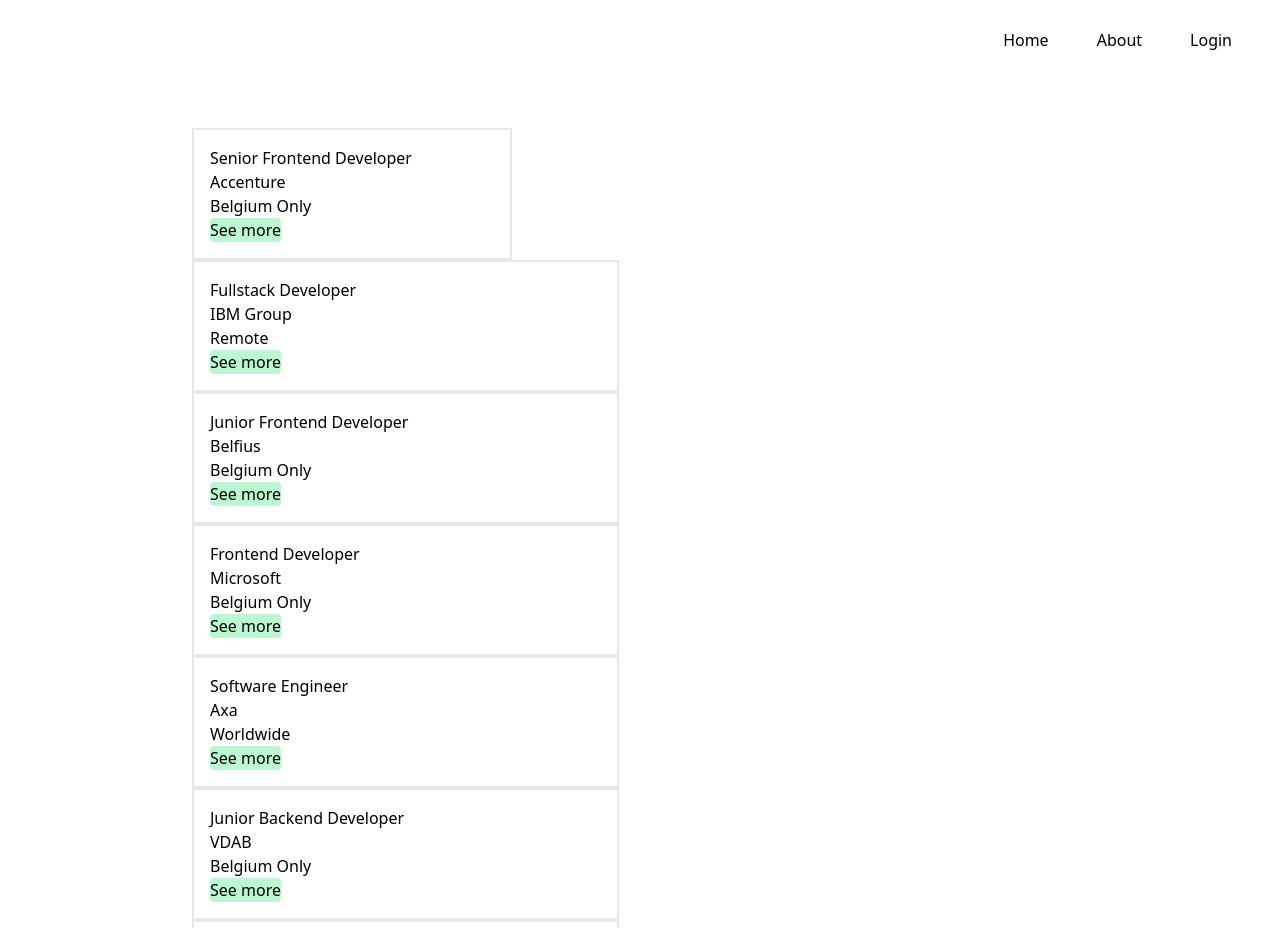
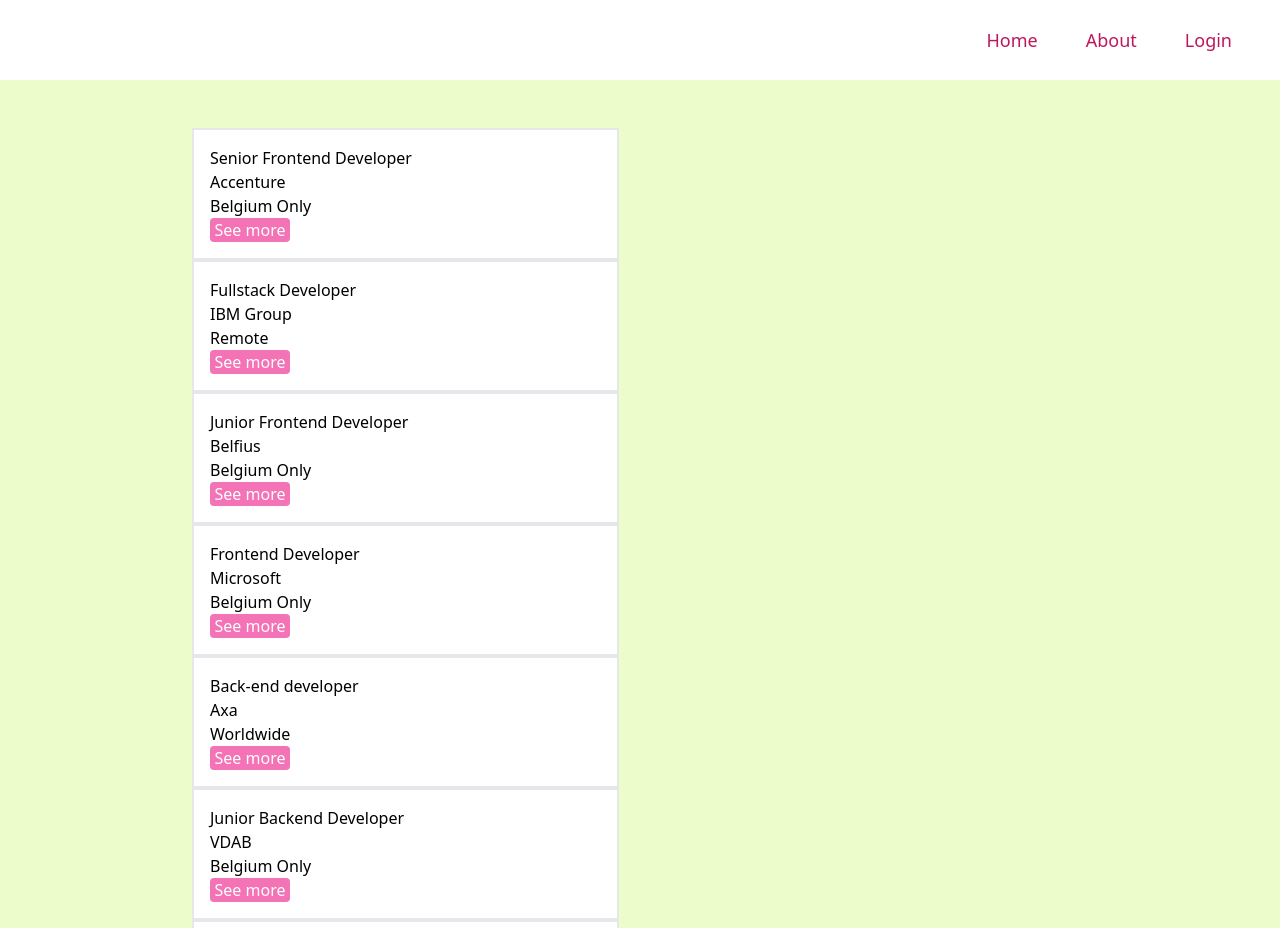
Before and after one commit to imanchamileva/project, a React (Create React App) app: page /jobs in a window 1280 px wide. Built offline with nearby package versions, Linux system fonts and the light colour scheme.

Commit message:
colors added

```diff
--- a/src/App.js
+++ b/src/App.js
@@ -16,9 +16,9 @@
 
       <Router>
         <nav className="w-full h-20 flex justify-end items-center mx-auto">
-          <Link className="pr-12" to="/">Home</Link>
-          <Link className="pr-12" to="/about">About</Link>
-          <Link className="pr-12" to="login">Login</Link>
+          <Link className="pr-12 text-pink-700 text-lg" to="/">Home</Link>
+          <Link className="pr-12 text-pink-700 text-lg" to="/about">About</Link>
+          <Link className="pr-12 text-pink-700 text-lg" to="login">Login</Link>
         </nav>
         <Routes>
           <Route path="/" element={<SearchJob />} />
--- a/src/components/Header.js
+++ b/src/components/Header.js
@@ -3,10 +3,10 @@
 const Header = () => {
 
     return(
-        <div className="h-24 w-full  flex justify-end pr-4 flex items-center">
-            <a href="" className="pr-4">Se connecter</a>
-            <a href="" className="pr-4">S'inscrire</a>
-            <a href="" className="pr-4">A propos</a>
+        <div className="h-24 w-full  flex justify-end pr-4 items-center">
+            <a href="" className="pr-4 text-pink-700">Se connecter</a>
+            <a href="" className="pr-4 text-pink-700">S'inscrire</a>
+            <a href="" className="pr-4 text-pink-700">A propos</a>
         </div>
     )
 }
--- a/src/components/JobOffers.js
+++ b/src/components/JobOffers.js
@@ -72,7 +72,7 @@
             "logo": "./images/loop-studios.svg",
             "new": false,
             "featured": false,
-            "position": "Software Engineer",
+            "position": "Back-end developer",
             "role": "FullStack",
             "level": "Midweight",
             "postedAt": "1w ago",
@@ -156,10 +156,9 @@
             "languages": ["JavaScript"],
             "tools": ["React", "Sass"]
         }
-
     ])
     return (
-        <Jobs datas={datas}/>
+        <Jobs datas={datas} />
     )
 }
 
--- a/src/components/Jobs.js
+++ b/src/components/Jobs.js
@@ -92,15 +92,15 @@
 
   return (
 
-    <div className="flex flex-row pt-12">
-      <div className="overflow-y-auto h-screen ml-48 mr-48 w-1/3">
-        <div className="border-2 h-18 w-80 p-4">
+    <div className="flex flex-row pt-12 bg-lime-100">
+      <div className="overflow-y-auto h-screen ml-48 mr-48 w-1/3 bg-white">
+        <div className="border-2 h-18 p-4">
           {infos.slice(0, 1).map((info, i) => (
             <div key={i}>
               <p className="text-bold">{info.position}</p>
               <p>{info.company}</p>
               <p>{info.location}</p>
-              <button onClick={handleClick1} className="bg-green-200 rounded">See more</button>
+              <button onClick={handleClick1} className="bg-pink-400 text-white w-20 rounded">See more</button>
             </div>
           ))}
         </div>
@@ -110,7 +110,7 @@
               <p className="text-bold">{info.position}</p>
               <p>{info.company}</p>
               <p>{info.location}</p>
-              <button onClick={handleClick2} className="bg-green-200 rounded">See more</button>
+              <button onClick={handleClick2} className="bg-pink-400 text-white w-20 rounded">See more</button>
             </div>
           ))}
         </div>
@@ -120,7 +120,7 @@
               <p className="text-bold">{info.position}</p>
               <p>{info.company}</p>
               <p>{info.location}</p>
-              <button onClick={handleClick3} className="bg-green-200 rounded">See more</button>
+              <button onClick={handleClick3} className="bg-pink-400 text-white w-20 rounded">See more</button>
             </div>
           ))}
         </div>
@@ -131,7 +131,7 @@
               <p className="text-bold">{info.position}</p>
               <p>{info.company}</p>
               <p>{info.location}</p>
-              <button onClick={handleClick4} className="bg-green-200 rounded">See more</button>
+              <button onClick={handleClick4} className="bg-pink-400 text-white w-20 rounded">See more</button>
             </div>
           ))}
         </div>
@@ -142,7 +142,7 @@
               <p className="text-bold">{info.position}</p>
               <p>{info.company}</p>
               <p>{info.location}</p>
-              <button onClick={handleClick5} className="bg-green-200 rounded">See more</button>
+              <button onClick={handleClick5} className="bg-pink-400 text-white w-20 rounded">See more</button>
             </div>
           ))}
         </div>
@@ -153,7 +153,7 @@
               <p className="text-bold">{info.position}</p>
               <p>{info.company}</p>
               <p>{info.location}</p>
-              <button onClick={handleClick6} className="bg-green-200 rounded">See more</button>
+              <button onClick={handleClick6} className="bg-pink-400 text-white w-20 rounded">See more</button>
             </div>
           ))}
         </div>
@@ -164,22 +164,22 @@
               <p className="text-bold">{info.position}</p>
               <p>{info.company}</p>
               <p>{info.location}</p>
-              <button onClick={handleClick7} className="bg-green-200 rounded">See more</button>
+              <button onClick={handleClick7} className="bg-pink-400 text-white w-20 rounded">See more</button>
             </div>
           ))}
         </div>
       </div>
-      {showInfos1 ? <div className="flex justify-end  p-4 mr-48 border-2 pt-4 w-2/3 overflow-y-auto h-screen	"> <JobInfos /></div> : ''}
+      {showInfos1 ? <div className="flex justify-end  p-4 mr-48 border-2 pt-4 w-2/3 overflow-y-auto h-screen bg-white"> <JobInfos /></div> : ''}
 
-      {showInfos2 ? <div className="flex justify-end  p-4 mr-48 border-2 pt-4 w-2/3 overflow-y-auto h-screen	"> <JobInfos2 /></div> : ''}
+      {showInfos2 ? <div className="flex justify-end  p-4 mr-48 border-2 pt-4 w-2/3 overflow-y-auto h-screen bg-white	"> <JobInfos2 /></div> : ''}
 
-      {showInfos3 ? <div className="flex justify-end  p-4 mr-48 border-2 pt-4 w-2/3 overflow-y-auto h-screen	"> <JobInfos3 /></div> : ''}
+      {showInfos3 ? <div className="flex justify-end  p-4 mr-48 border-2 pt-4 w-2/3 overflow-y-auto h-screen	bg-white"> <JobInfos3 /></div> : ''}
 
-      {showInfos4 ? <div className="flex justify-end  p-4 mr-48 border-2 pt-4 w-2/3 overflow-y-auto h-screen	"> <JobInfos4 /></div> : ''}
+      {showInfos4 ? <div className="flex justify-end  p-4 mr-48 border-2 pt-4 w-2/3 overflow-y-auto h-screen	bg-white"> <JobInfos4 /></div> : ''}
 
-      {showInfos5 ? <div className="flex justify-end  p-4 mr-48 border-2 pt-4 w-2/3 overflow-y-auto h-screen	"> <JobInfos5 /></div> : ''}
+      {showInfos5 ? <div className="flex justify-end  p-4 mr-48 border-2 pt-4 w-2/3 overflow-y-auto h-screenbg-white	"> <JobInfos5 /></div> : ''}
 
-      {showInfos6 ? <div className="flex justify-end  p-4 mr-48 border-2 pt-4 w-2/3 overflow-y-auto h-screen	"> <JobInfos6 /></div> : ''}
+      {showInfos6 ? <div className="flex justify-end  p-4 mr-48 border-2 pt-4 w-2/3 overflow-y-auto h-screenbg-white	"> <JobInfos6 /></div> : ''}
 
     </div>
 
--- a/src/components/Login.js
+++ b/src/components/Login.js
@@ -1,18 +1,18 @@
 import React from 'react';
 import { Link } from 'react-router-dom';
-import { toast } from 'react-toastify';
+import { ToastContainer, toast } from 'react-toastify';
 import 'react-toastify/dist/ReactToastify.css';
 
 
 const Login = () => {
 
     const notify = () => {
-        toast("Wow so easy!")
+        toast.success("You are successfully logged in, Iman!")
     }
 
     return (
-        <div className="h-screen flex py-14 items-start mt-20 justify-center">
-            <div className="flex flex-row justify-center items-center">
+        <div className="h-screen flex py-14 items-center  justify-center bg-lime-100">
+            <div className="flex flex-row justify-center items-center ">
                 <div className="p-6 rounded-lg shadow-lg bg-white max-w-sm flex flex-col items-center">
                     <form>
                         <div className="form-group mb-6">
@@ -64,9 +64,8 @@
                                 className="text-lime-600 hover:text-lime-700 focus:text-lime-700 transition duration-200 ease-in-out">Forgot
                                 password?</a>
                         </div>
-                        <button className="bg-red-500" onClick={notify}>hehe</button>
-                        <Link to="/">
-                            <button type="submit" className="
+                            <Link to="/" onClick={notify}>
+                                <button type="submit" className="
       w-full
       px-6
       py-2.5
@@ -84,8 +83,8 @@
       transition
       duration-150
       ease-in-out">Sign in
-                            </button>
-                        </Link>
+                                </button>
+                            </Link>
                         <p className="text-gray-800 mt-6 text-center">Not a member? <a href="#!"
                             className="text-lime-600 hover:text-lime-700 focus:text-lime-700 transition duration-200 ease-in-out">Register</a>
                         </p>
--- a/src/components/SearchJob.js
+++ b/src/components/SearchJob.js
@@ -53,7 +53,7 @@
 
 
 
-        <div className="w-full h-screen flex flex-col  content-center  items-center bg-green-100">
+        <div className="w-full h-screen flex flex-col  content-center  items-center bg-lime-100">
             <div className="w-2/4 h-screen flex justify-between  items-center  content-center ">
                 <div className="">
 
@@ -136,7 +136,7 @@
             </div>
 
             <div className="w-full h-screen flex justify-center">
-                <button className="h-12 bg-green-400 rounded hover:bg-green-300" onClick={() => onClickButton()}>Find Your Dream Job or Your Worst Nightmare ♥</button>
+                <button className="h-12 bg-pink-400 rounded hover:bg-pink-500 text-white" onClick={() => onClickButton()}>Find Your Dream Job or Your Worst Nightmare ♥</button>
             </div>
 
 
```
